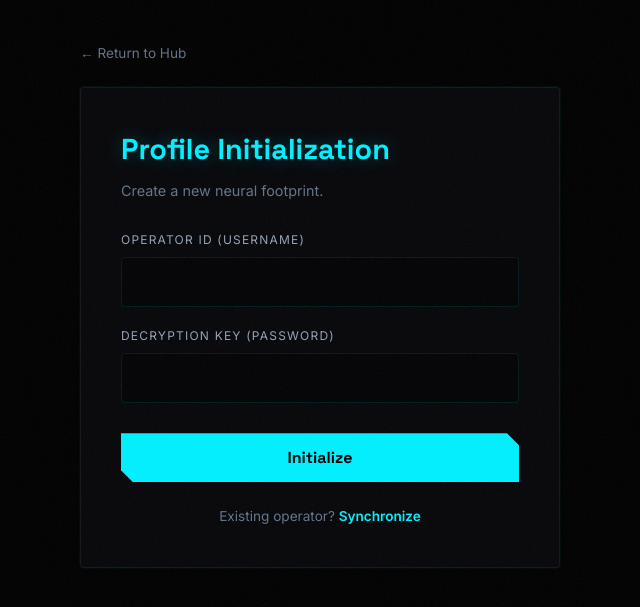
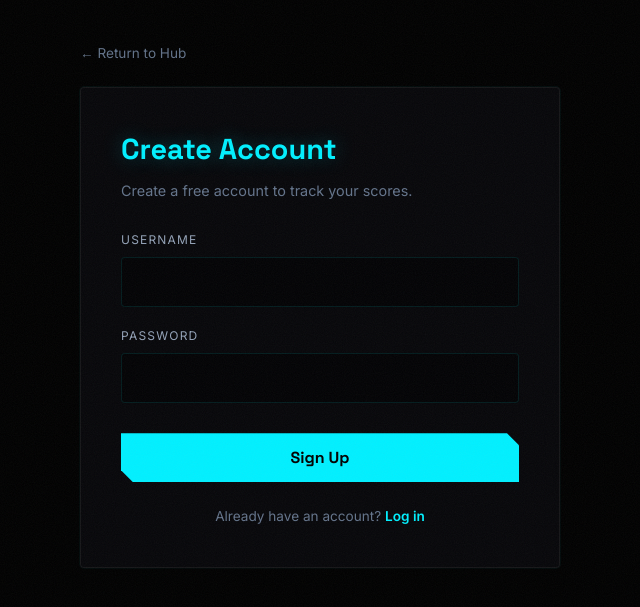
Before and after one commit to albertbabuthottumkal/concentration-checker-app, a Flask app: page /register in a window 1280 px wide. Shown: the top 607 px of the page, without its empty margins (320-960 px from the left). Run offline with Flask 3, Linux system fonts and the light colour scheme.

Commit message:
Fix login/register jargon and add View Report button to all game-over modals

```diff
--- a/templates/constellation.html
+++ b/templates/constellation.html
@@ -126,6 +126,7 @@
             <span class="score-label">Score</span>
             <p id="gameover-sub">Extend your sequence memory with repeated training.</p>
             <button id="retry-btn" class="btn-green">Retry</button>
+            <a href="/report" class="btn-green" style="text-decoration:none; display:inline-block; margin-top:8px; background: transparent; border: 1px solid var(--cyan,#00e5cc);">View Report</a>
         </div>
     </div>
 
--- a/templates/game.html
+++ b/templates/game.html
@@ -134,6 +134,7 @@
                     <span class="score-label">Score</span>
                     <p>Recalibrate and push further.</p>
                     <button id="retry-btn" class="btn">Retry</button>
+                    <a href="/report" class="btn" style="text-decoration:none; display:inline-block; margin-top:8px; background: transparent; border: 1px solid var(--cyan,#00e5cc);">View Report</a>
                 </div>
             </div>
         </div>
--- a/templates/oddone.html
+++ b/templates/oddone.html
@@ -121,6 +121,7 @@
             <span class="score-label">Score</span>
             <p>Visual discrimination sharpens with repetition.</p>
             <button id="retry-btn" class="btn-green">Retry</button>
+            <a href="/report" class="btn-green" style="text-decoration:none; display:inline-block; margin-top:8px; background: transparent; border: 1px solid var(--cyan,#00e5cc);">View Report</a>
         </div>
     </div>
 
--- a/templates/reflex.html
+++ b/templates/reflex.html
@@ -121,6 +121,7 @@
             <span class="score-label">Score</span>
             <p>Precision reflexes are built through repetition.</p>
             <button id="retry-btn" class="btn-green">Retry</button>
+            <a href="/report" class="btn-green" style="text-decoration:none; display:inline-block; margin-top:8px; background: transparent; border: 1px solid var(--cyan,#00e5cc);">View Report</a>
         </div>
     </div>
 
--- a/templates/register.html
+++ b/templates/register.html
@@ -11,8 +11,8 @@
         <a href="/" class="back-link">← Return to Hub</a>
 
         <div class="auth-card">
-            <h1 class="auth-title">Profile Initialization</h1>
-            <p class="auth-subtitle">Create a new neural footprint.</p>
+            <h1 class="auth-title">Create Account</h1>
+            <p class="auth-subtitle">Create a free account to track your scores.</p>
 
             {% if error %}
             <div class="auth-error">{{ error }}</div>
@@ -20,19 +20,19 @@
 
             <form action="{{ url_for('register') }}" method="POST" class="auth-form">
                 <div class="form-group">
-                    <label for="username">Operator ID (Username)</label>
+                    <label for="username">Username</label>
                     <input type="text" id="username" name="username" required autocomplete="off" spellcheck="false" class="auth-input">
                 </div>
 
                 <div class="form-group">
-                    <label for="password">Decryption Key (Password)</label>
+                    <label for="password">Password</label>
                     <input type="password" id="password" name="password" required class="auth-input">
                 </div>
 
-                <button type="submit" class="auth-btn">Initialize</button>
+                <button type="submit" class="auth-btn">Sign Up</button>
             </form>
 
-            <p class="auth-switch">Existing operator? <a href="{{ url_for('login') }}" class="cyan">Synchronize</a></p>
+            <p class="auth-switch">Already have an account? <a href="{{ url_for('login') }}" class="cyan">Log in</a></p>
         </div>
     </div>
 </body>
--- a/templates/stroop.html
+++ b/templates/stroop.html
@@ -124,6 +124,7 @@
             <span class="score-label">Score</span>
             <p>Cognitive interference control strengthens with practice.</p>
             <button id="retry-btn" class="btn-green">Retry</button>
+            <a href="/report" class="btn-green" style="text-decoration:none; display:inline-block; margin-top:8px; background: transparent; border: 1px solid var(--cyan,#00e5cc);">View Report</a>
         </div>
     </div>
 
```
Also changed, not shown: templates/login.html (+5 -5 lines).
